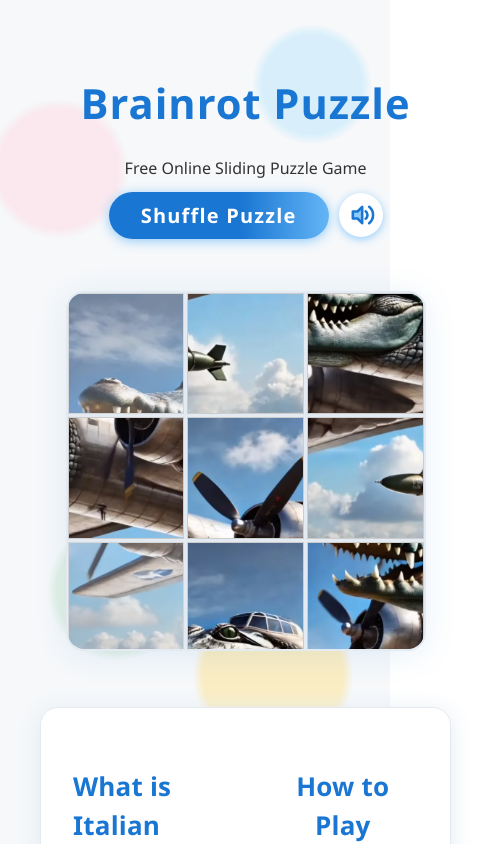
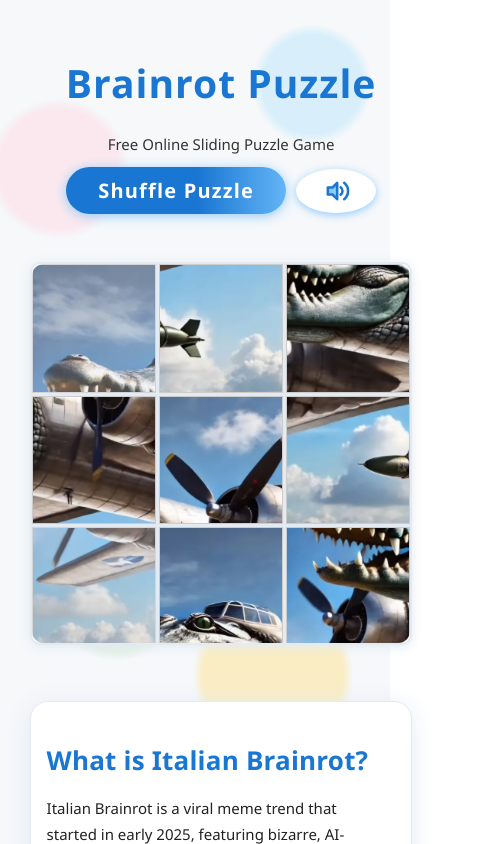
Before and after one commit to Jacky-Chen-Pro/brainrot-puzzle, a React (Vite) app: page / in a window 390 px wide. Shown: the top 844 px of the page, 491 px wide, since content can reach past the window. Built offline with nearby package versions, Linux system fonts and the light colour scheme.

Commit message:
移动端适配优化：section一栏显示，拼图拖拽彻底防滚动，拖拽体验提升

```diff
--- a/src/App.tsx
+++ b/src/App.tsx
@@ -57,6 +57,7 @@ function App() {
             <main>
               <PuzzleBoard ref={puzzleRef} />
               <section
+                className="info-section"
                 style={{
                   background: '#fff',
                   borderRadius: 18,
@@ -64,7 +65,6 @@ function App() {
                   padding: '38px 32px',
                   margin: '32px auto 0 auto',
                   display: 'grid',
-                  gridTemplateColumns: '1fr 1fr',
                   gap: 48,
                   alignItems: 'start',
                   maxWidth: 900,
--- a/src/components/PuzzleBoard.tsx
+++ b/src/components/PuzzleBoard.tsx
@@ -25,6 +25,8 @@ const PuzzleBoard = forwardRef((_, ref) => {
   const [mousePos, setMousePos] = useState<{x: number, y: number}>({x: 0, y: 0});
   const [isMusicOn, setIsMusicOn] = useState(true);
   const [showModal, setShowModal] = useState(false);
+  // 1. 获取拼图区实际宽度
+  const [boardSize, setBoardSize] = useState(360);
 
   // 内置图片数组
   const images = [
@@ -231,11 +233,70 @@ const PuzzleBoard = forwardRef((_, ref) => {
       setDraggingIdx(null);
       document.body.style.userSelect = '';
     };
+    // 2. touchmove时阻止默认滚动（只在拖拽时阻止）
+    const handleTouchMove = (e: TouchEvent) => {
+      if (draggingIdx !== null) {
+        e.preventDefault();
+        const touch = e.touches[0];
+        setMousePos({ x: touch.clientX, y: touch.clientY });
+      }
+    };
+    const handleTouchEnd = (e: TouchEvent) => {
+      const boardRect = (document.querySelector('#puzzle-board') as HTMLElement)?.getBoundingClientRect();
+      if (!boardRect) {
+        setDraggingIdx(null);
+        document.body.style.userSelect = '';
+        return;
+      }
+      // 用changedTouches[0]，因为touchend时touches为空
+      const touch = e.changedTouches[0];
+      const x = touch.clientX - boardRect.left;
+      const y = touch.clientY - boardRect.top;
+      const col = Math.floor(x / (boardRect.width / GRID_SIZE));
+      const row = Math.floor(y / (boardRect.height / GRID_SIZE));
+      const dropIdx = row * GRID_SIZE + col;
+      if (
+        dropIdx >= 0 &&
+        dropIdx < tiles.length &&
+        dropIdx !== draggingIdx &&
+        tiles[dropIdx].id !== dropIdx
+      ) {
+        const newTiles = [...tiles];
+        [newTiles[draggingIdx], newTiles[dropIdx]] = [newTiles[dropIdx], newTiles[draggingIdx]];
+        setTiles(newTiles);
+        if (newTiles[dropIdx].id === dropIdx) {
+          setCheckMarks(prev => {
+            const arr = [...prev];
+            arr[dropIdx] = true;
+            return arr;
+          });
+          setTimeout(() => {
+            setCheckMarks(prev => {
+              const arr = [...prev];
+              arr[dropIdx] = false;
+              return arr;
+            });
+          }, 600);
+        }
+        if (checkCompleted(newTiles)) {
+          setIsCompleted(true);
+          setIsTiming(false);
+          setShowModal(true);
+        }
+      }
+      setDraggingIdx(null);
+      document.body.style.userSelect = '';
+    };
     window.addEventListener('mousemove', handleMouseMove);
     window.addEventListener('mouseup', handleMouseUp);
+    // useEffect中监听touchmove时，设置{ passive: false }，以允许preventDefault
+    window.addEventListener('touchmove', handleTouchMove, { passive: false });
+    window.addEventListener('touchend', handleTouchEnd);
     return () => {
       window.removeEventListener('mousemove', handleMouseMove);
       window.removeEventListener('mouseup', handleMouseUp);
+      window.removeEventListener('touchmove', handleTouchMove);
+      window.removeEventListener('touchend', handleTouchEnd);
     };
   }, [draggingIdx, tiles]);
 
@@ -360,7 +421,11 @@ const PuzzleBoard = forwardRef((_, ref) => {
       />
       {/* 只保留拼图内容和其它功能，不再渲染按钮 */}
       {/* 拼图区美化，修正溢出 */}
-      <div id="puzzle-board" style={{
+      <div id="puzzle-board"
+        onTouchMove={e => {
+          if (draggingIdx !== null) e.preventDefault();
+        }}
+        style={{
           position: 'relative',
           margin: '24px auto',
           width: 360,
@@ -401,6 +466,16 @@ const PuzzleBoard = forwardRef((_, ref) => {
                   const rect = (e.target as HTMLElement).getBoundingClientRect();
                   setDragOffset({ x: e.clientX - rect.left, y: e.clientY - rect.top });
                   setMousePos({ x: e.clientX, y: e.clientY });
+                  document.body.style.userSelect = 'none';
+                }}
+                onTouchStart={e => {
+                  if (isCorrect) return;
+                  e.preventDefault();
+                  setDraggingIdx(idx);
+                  const touch = e.touches[0];
+                  const rect = (e.target as HTMLElement).getBoundingClientRect();
+                  setDragOffset({ x: touch.clientX - rect.left, y: touch.clientY - rect.top });
+                  setMousePos({ x: touch.clientX, y: touch.clientY });
                   document.body.style.userSelect = 'none';
                 }}
               >
@@ -454,8 +529,8 @@ const PuzzleBoard = forwardRef((_, ref) => {
               position: 'fixed',
               left: mousePos.x - dragOffset.x,
               top: mousePos.y - dragOffset.y,
-              width: 360 / GRID_SIZE,
-              height: 360 / GRID_SIZE,
+              width: boardSize / GRID_SIZE,
+              height: boardSize / GRID_SIZE,
               pointerEvents: 'none',
               zIndex: 9999,
               boxShadow: '0 4px 16px rgba(0,0,0,0.2)',
--- a/src/index.css
+++ b/src/index.css
@@ -97,6 +97,11 @@ button:focus-visible {
   outline: 4px auto -webkit-focus-ring-color;
 }
 
+.info-section {
+  display: grid;
+  grid-template-columns: 1fr 1fr;
+}
+
 @media (prefers-color-scheme: light) {
   :root {
     color: #213547;
@@ -110,8 +115,42 @@ button:focus-visible {
   }
 }
 
-@media (max-width: 600px) {
-  h1 { font-size: 2rem; }
-  h2 { font-size: 1.1rem; }
-  main { padding-top: 12px; }
+@media (max-width: 900px) {
+  html, body {
+    font-size: 15px;
+    padding: 0;
+    margin: 0;
+    min-width: 0;
+    min-height: 0;
+  }
+  h1 { font-size: 1.5rem; }
+  h2 { font-size: 1rem; }
+  main { padding-top: 8px; }
+  .App {
+    max-width: 100vw !important;
+    padding: 4px 0 !important;
+  }
+  #puzzle-board {
+    width: 98vw !important;
+    height: 98vw !important;
+    min-width: 0 !important;
+    min-height: 0 !important;
+    max-width: 100vw !important;
+    max-height: 100vw !important;
+    border-radius: 10px !important;
+    box-shadow: 0 2px 12px #e3eaf2 !important;
+  }
+  button {
+    font-size: 1.1em;
+    padding: 0.7em 1.3em;
+    min-width: 80px;
+  }
+  ul, p, li {
+    font-size: 1em !important;
+  }
+  .info-section {
+    grid-template-columns: 1fr !important;
+    gap: 18px !important;
+    padding: 18px 4vw !important;
+  }
 }
```
Lines whose indentation alone changed are shown as unchanged.
